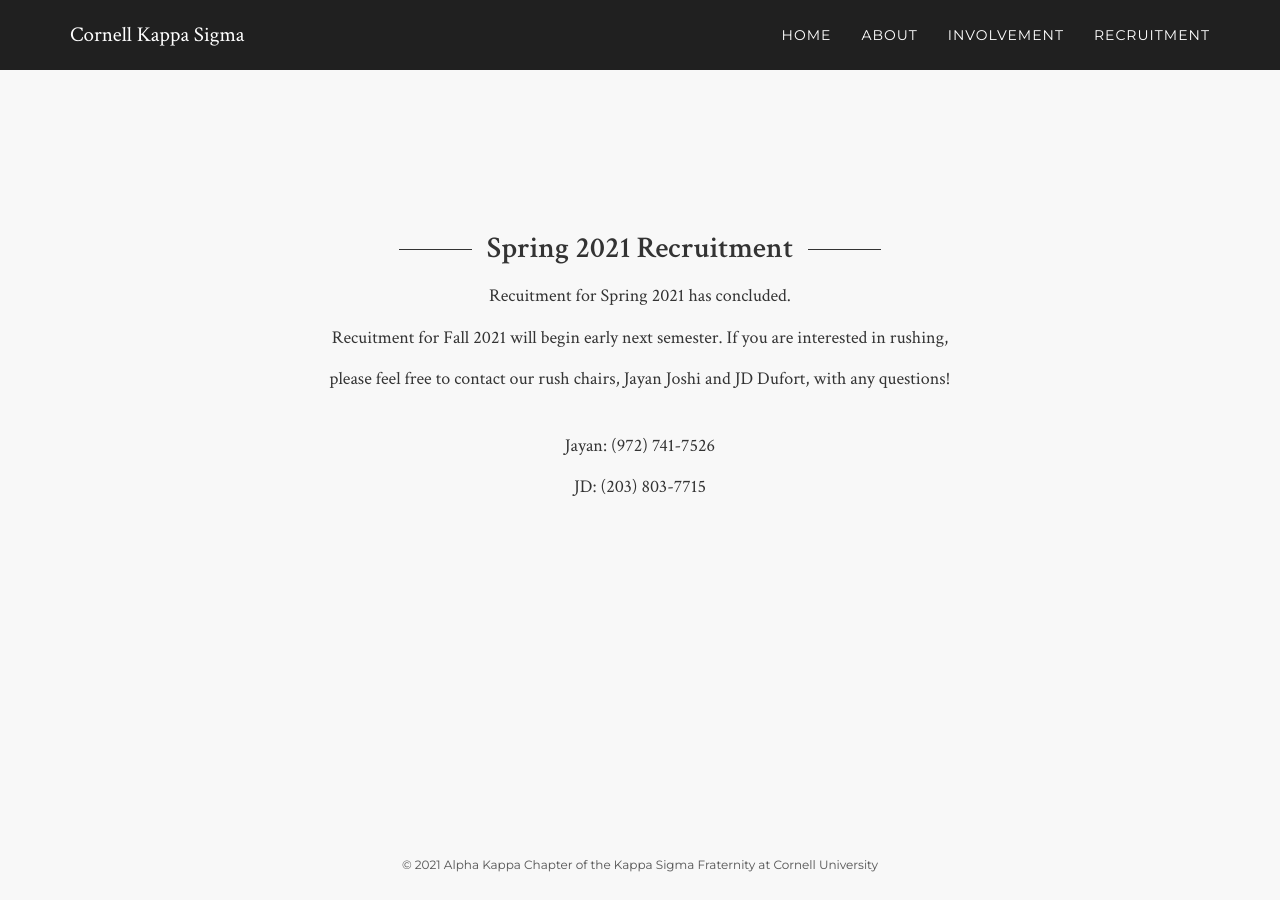
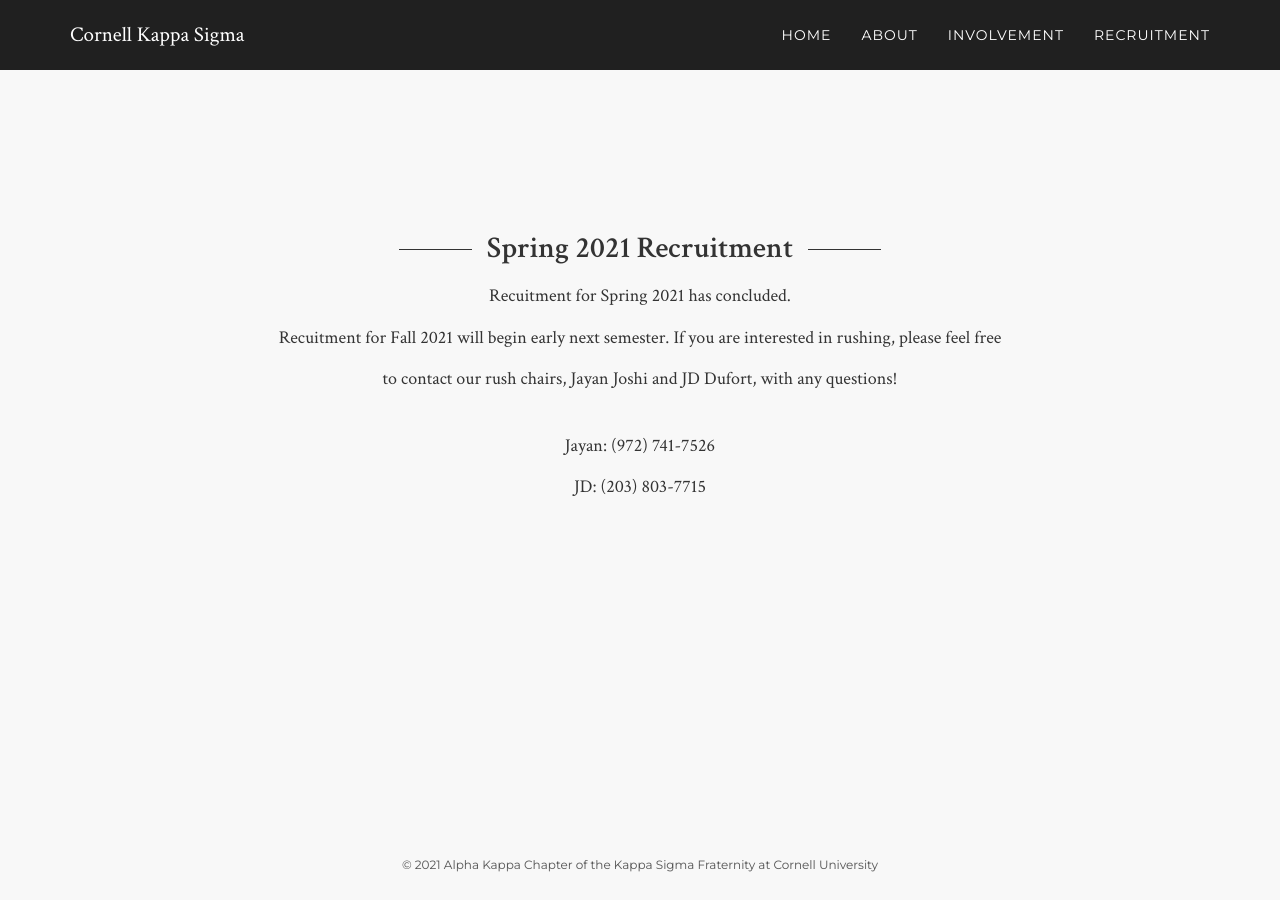
Before and after one commit to pjochillin/cornellkappasigma, a Jekyll site: the page built from recruitment/index.html, in a window 1280 px wide. Built offline with Jekyll 4.4.1, drawn with Linux system fonts in a browser that asks for light colours; nearby versions of some CDN libraries.

Commit message:
Recruitment

```diff
--- a/recruitment/index.html
+++ b/recruitment/index.html
@@ -8,8 +8,8 @@
 			<h3>Spring 2021 Recruitment</h3>
 			<br>
 			<p style = 'font-size: 18px;'>Recuitment for Spring 2021 has concluded.</p>
-			<p style = 'font-size: 18px;'>Recuitment for Fall 2021 will begin early next semester. If you are interested in rushing,</p>
-			<p style = 'font-size: 18px;'>please feel free to contact our rush chairs, Jayan Joshi and JD Dufort, with any questions!</p>
+			<p style = 'font-size: 18px;'>Recuitment for Fall 2021 will begin early next semester. If you are interested in rushing, please feel free</p>
+			<p style = 'font-size: 18px;'>to contact our rush chairs, Jayan Joshi and JD Dufort, with any questions!</p>
 			<br>
 			<p style = 'font-size: 18px;'>Jayan: (972) 741-7526</p>
 			<p style = 'font-size: 18px;'>JD: (203) 803-7715</p>
```
